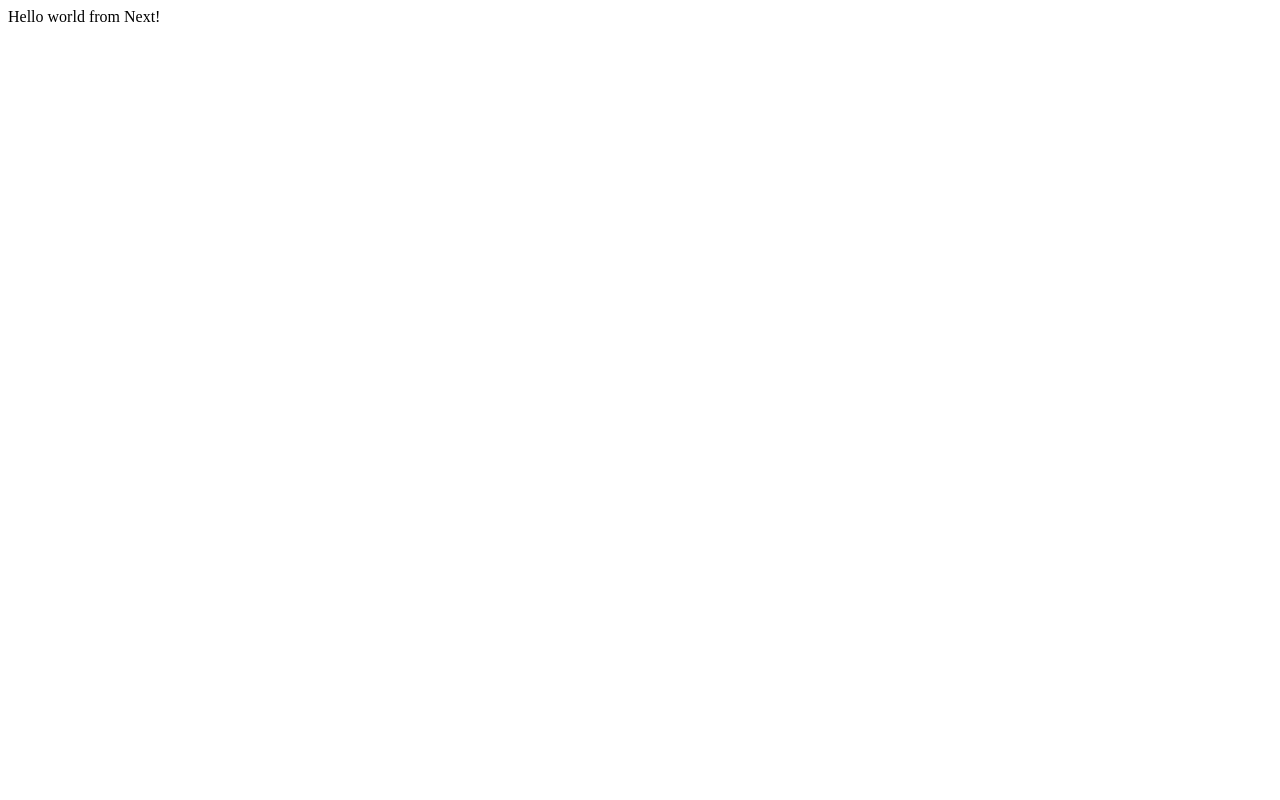
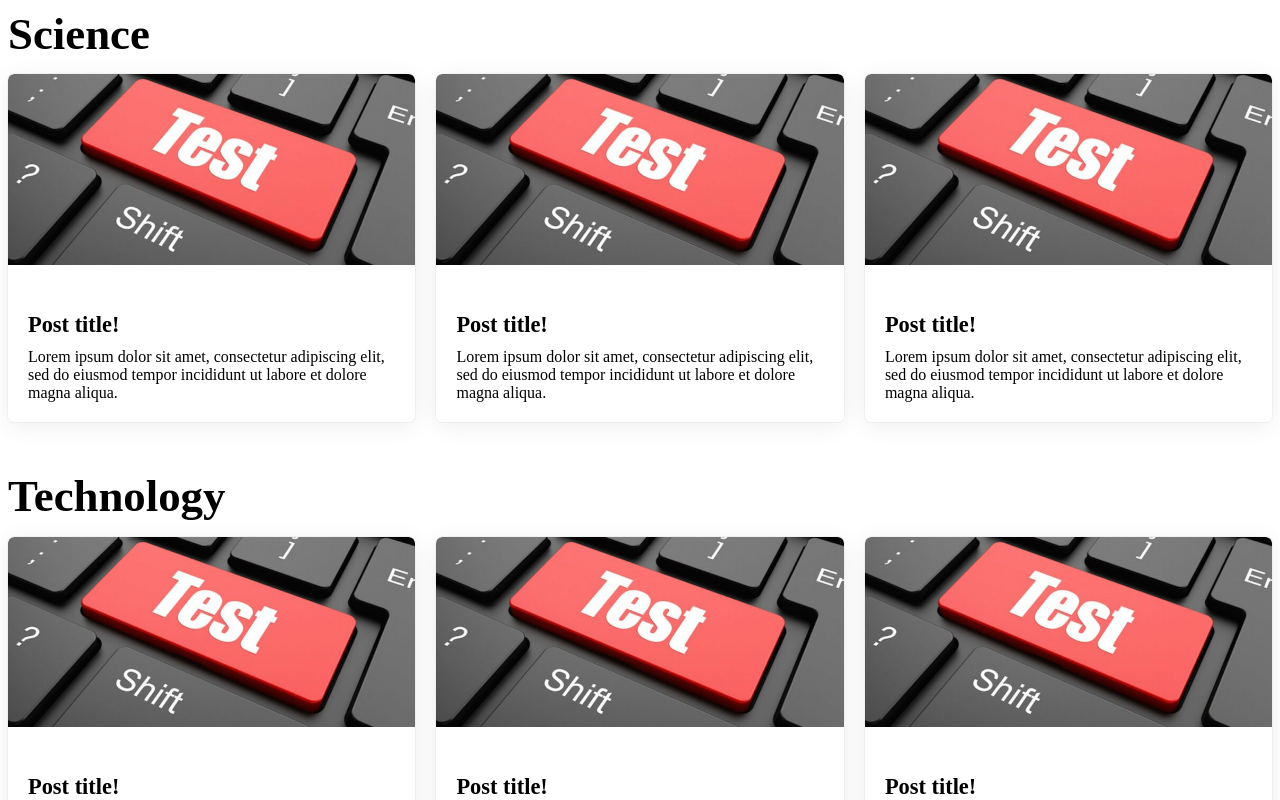
Before and after one commit to kelter-js/news-portal, a Next.js app: page / in a window 1280 px wide. Shown: the top 800 px of the page. Built offline with nearby package versions, Linux system fonts and the light colour scheme.

Commit message:
feat: Front component render method received Feed component

```diff
--- a/pages/index.tsx
+++ b/pages/index.tsx
@@ -1,12 +1,17 @@
 import React from "react";
 import Head from "next/head";
+
+import Feed from "../components/Feed";
 
 const Front = (): JSX.Element => (
   <>
     <Head>
       <title>Front page of the Internet</title>
     </Head>
-    <main>Hello world from Next!</main>
+
+    <main>
+      <Feed />
+    </main>
   </>
 );
 
```
